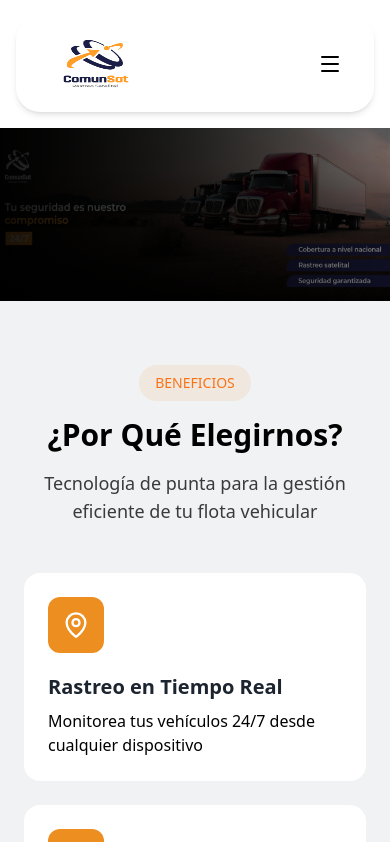
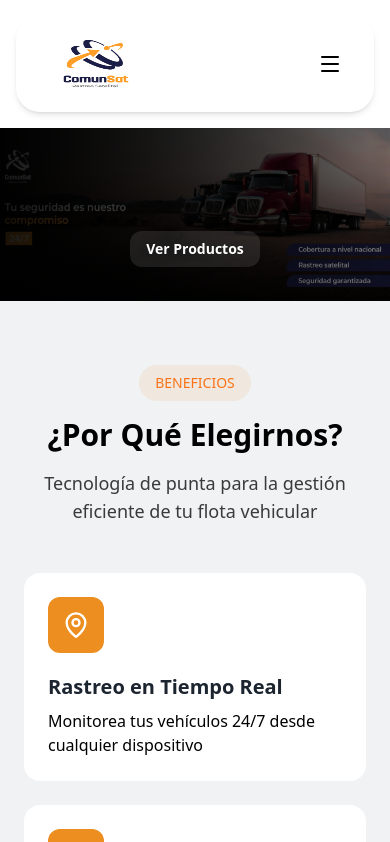
Before and after one commit to LuckTateYB/ComunSat, a React (Vite) app: page / in a window 390 px wide. Shown: the top 842 px of the page. Built offline with nearby package versions, Linux system fonts and the light colour scheme.

Commit message:
feat: update CTA buttons for mobile and desktop, enhancing layout and accessibility

```diff
--- a/src/pages/Index.tsx
+++ b/src/pages/Index.tsx
@@ -73,11 +73,26 @@ const Index = () => {
                 className="text-center lg:text-left font-extrabold text-white"
             >
                 {/* CTA Buttons */}
-                <div className="flex flex-col sm:flex-row gap-5 justify-center lg:justify-start mt-17">
+                <div className="flex flex-col items-center lg:items-start gap-5 justify-center lg:justify-start mt-17">
+                  {/* Mobile CTA - Ver Productos */}
+                  <button
+                    onClick={() => navigate('productos')}
+                    className="lg:hidden inline-flex items-center justify-start gap-3
+                              px-4 py-2 text-sm font-semibold
+                              rounded-xl text-white bg-white/10
+                              hover:bg-white/20 hover:shadow-lg hover:shadow-white/20
+                              hover:scale-105
+                              transition-all duration-300"
+                  >
+                    Ver Productos
+                  </button>
+
+                  {/* Desktop CTA Buttons */}
+                  <div className="hidden lg:flex gap-5 justify-start">
                     {/* Primary CTA */}
                     <button
                       onClick={() => navigate('contacto')}
-                    className="hidden lg:inline-flex items-center justify-center gap-3
+                      className="inline-flex items-center justify-center gap-3
                                 px-8 py-4 text-lg font-semibold
                                 rounded-xl text-white bg-white/10
                                 hover:bg-white/20 hover:shadow-lg hover:shadow-white/20
@@ -87,10 +102,10 @@ const Index = () => {
                       Solicitar Cotización
                     </button>
 
-                  {/* Secondary CTA – Desktop only */}
+                    {/* Secondary CTA */}
                     <button
                       onClick={() => navigate('productos')}
-                    className="hidden lg:inline-flex items-center justify-center gap-3
+                      className="inline-flex items-center justify-center gap-3
                                 px-8 py-4 text-lg font-semibold
                                 rounded-xl text-white bg-white/10
                                 hover:bg-white/20 hover:shadow-lg hover:shadow-white/20
@@ -100,12 +115,11 @@ const Index = () => {
                       Ver Productos
                     </button>
 
-
                     <a
                       href="http://flotamtc.com:8080/premium/Track?page=login"
                       target="_blank"
                       rel="noopener noreferrer"
-                    className="hidden lg:inline-flex items-center justify-center gap-3
+                      className="inline-flex items-center justify-center gap-3
                                 px-8 py-4 text-lg font-semibold
                                 rounded-xl text-white bg-white/10
                                 hover:bg-white/20 hover:shadow-lg hover:shadow-white/20
@@ -116,6 +130,7 @@ const Index = () => {
                       Plataforma GPS
                       <ExternalLink className="w-4 h-4" />
                     </a>
+                  </div>
                 </div>
             </motion.div>
             </div>
```
Lines whose indentation alone changed are shown as unchanged.
